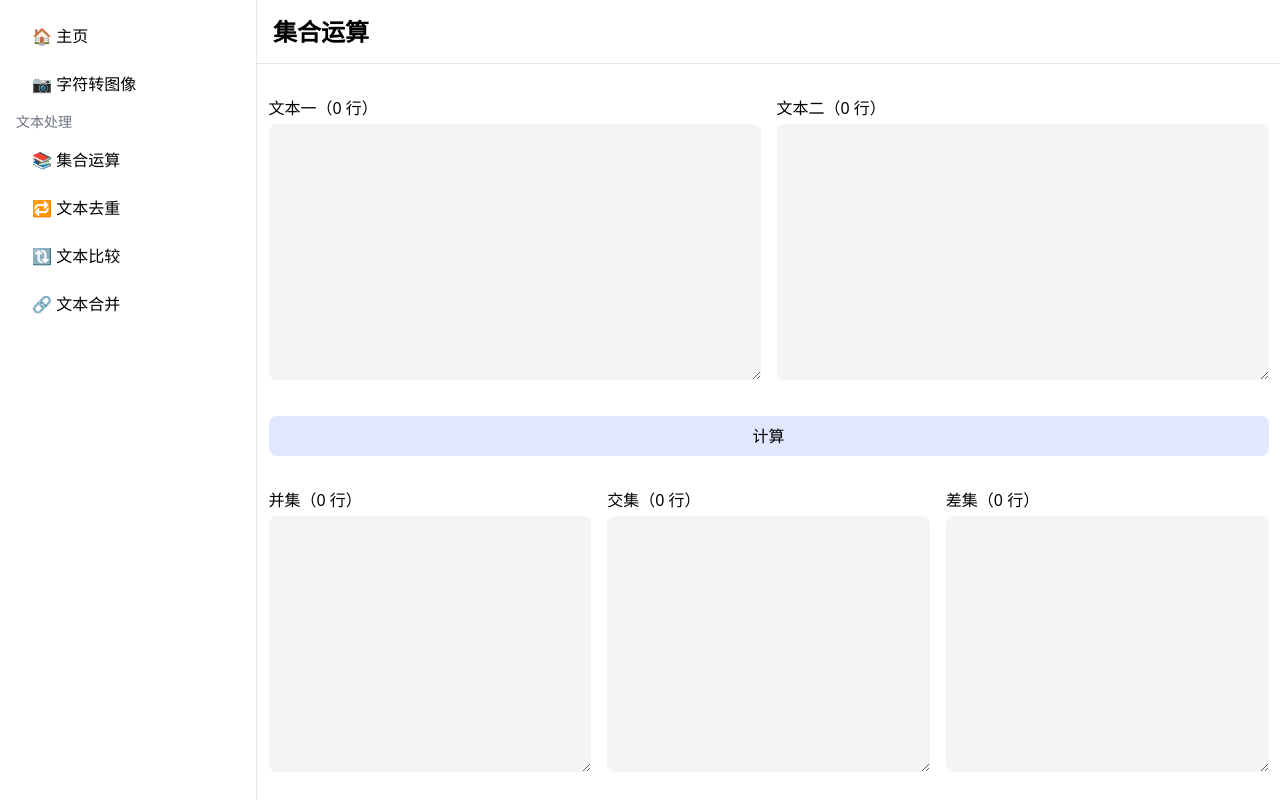
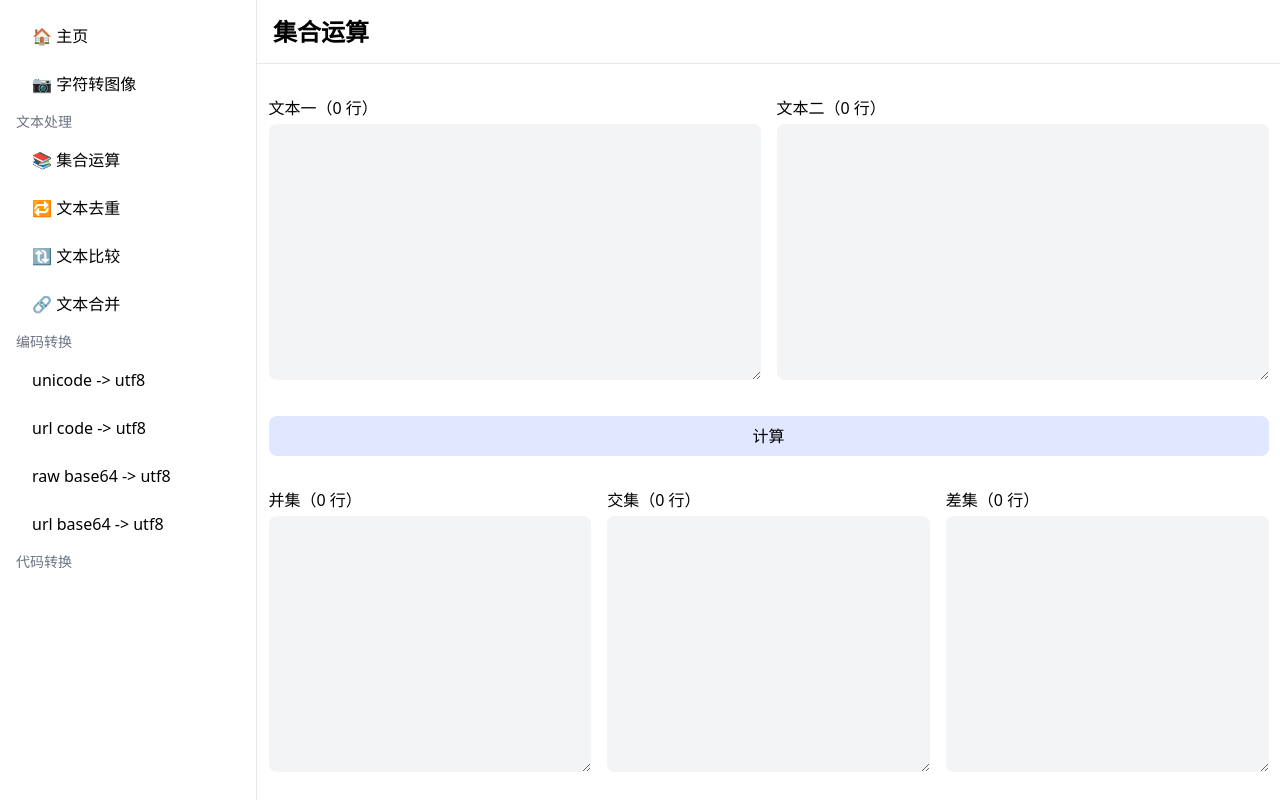
Before and after one commit to luorijun/useful-tools, a Next.js app: page /text-collect in a window 1280 px wide. Built offline with nearby package versions, Linux system fonts and the light colour scheme.

Commit message:
累积更新提交

```diff
--- /dev/null
+++ b/pnpm-workspace.yaml
@@ -0,0 +1,4 @@
+onlyBuiltDependencies:
+  - '@tailwindcss/oxide'
+  - sharp
+  - unrs-resolver
--- a/postcss.config.js
+++ /dev/null
@@ -1,6 +0,0 @@
-module.exports = {
-  plugins: {
-    tailwindcss: {},
-    autoprefixer: {},
-  },
-}
--- /dev/null
+++ b/postcss.config.mjs
@@ -0,0 +1,5 @@
+export default {
+  plugins: {
+    "@tailwindcss/postcss": {},
+  }
+}
--- a/src/app/globals.css
+++ b/src/app/globals.css
@@ -1,6 +1,4 @@
-@tailwind base;
-@tailwind components;
-@tailwind utilities;
+@import "tailwindcss";
 
 /* 防止浏览器自动夜间模式修改元素颜色 */
 :root {
--- a/src/app/layout.tsx
+++ b/src/app/layout.tsx
@@ -1,9 +1,9 @@
 import {ReactNode} from 'react'
 import type {Metadata} from 'next'
 import './globals.css'
-import {NavBar, NavGroup} from '@/components/page/NavBar'
-import {NavItem} from '@/components/page/NavItem'
-import {NavTitle} from '@/components/page/NavTitle'
+import {NavBar, NavGroup} from '@/app/_client/NavBar'
+import {NavItem} from '@/app/_client/NavItem'
+import {NavTitle} from '@/app/_client/NavTitle'
 
 export const metadata: Metadata = {
   title: 'Useful Tools!',
@@ -27,6 +27,14 @@ export default function RootLayout(props: {
             <NavItem link={'/text-duplicate'}>🔁 文本去重</NavItem>
             <NavItem link={'/text-diff'}>🔃 文本比较</NavItem>
             <NavItem link={'/text-join'}>🔗 文本合并</NavItem>
+
+            <NavTitle>编码转换</NavTitle>
+            <NavItem link={'/'}>unicode -&gt; utf8</NavItem>
+            <NavItem link={'/'}>url code -&gt; utf8</NavItem>
+            <NavItem link={'/'}>raw base64 -&gt; utf8</NavItem>
+            <NavItem link={'/'}>url base64 -&gt; utf8</NavItem>
+
+            <NavTitle>代码转换</NavTitle>
           </NavGroup>
         </NavBar>
 
--- a/src/components/page/Page.tsx
+++ b/src/components/page/Page.tsx
@@ -16,8 +16,8 @@ export function Page(props: PageProps) {
   ) : props.title
 
   return (
-    <div className={`flex-auto flex flex-col border-l`}>
-      <header className={`flex-none basis-16 bg-white border-b flex px-4 items-center`}>
+    <div className={`flex-auto flex flex-col border-l border-gray-200`}>
+      <header className={`flex-none basis-16 bg-white border-b border-gray-200 flex px-4 items-center`}>
         {title}
       </header>
       <main className={`flex-auto bg-white flex justify-center`}>
```
Also changed, not shown: package.json (+17 -15 lines), src/app/_client/NavBar.tsx (renamed from src/components/page/NavBar.tsx), src/app/_client/NavItem.tsx (renamed from src/components/page/NavItem.tsx), src/app/_client/NavTitle.tsx (renamed from src/components/page/NavTitle.tsx), 2 other files (tests, documents, lock files or other folders).
